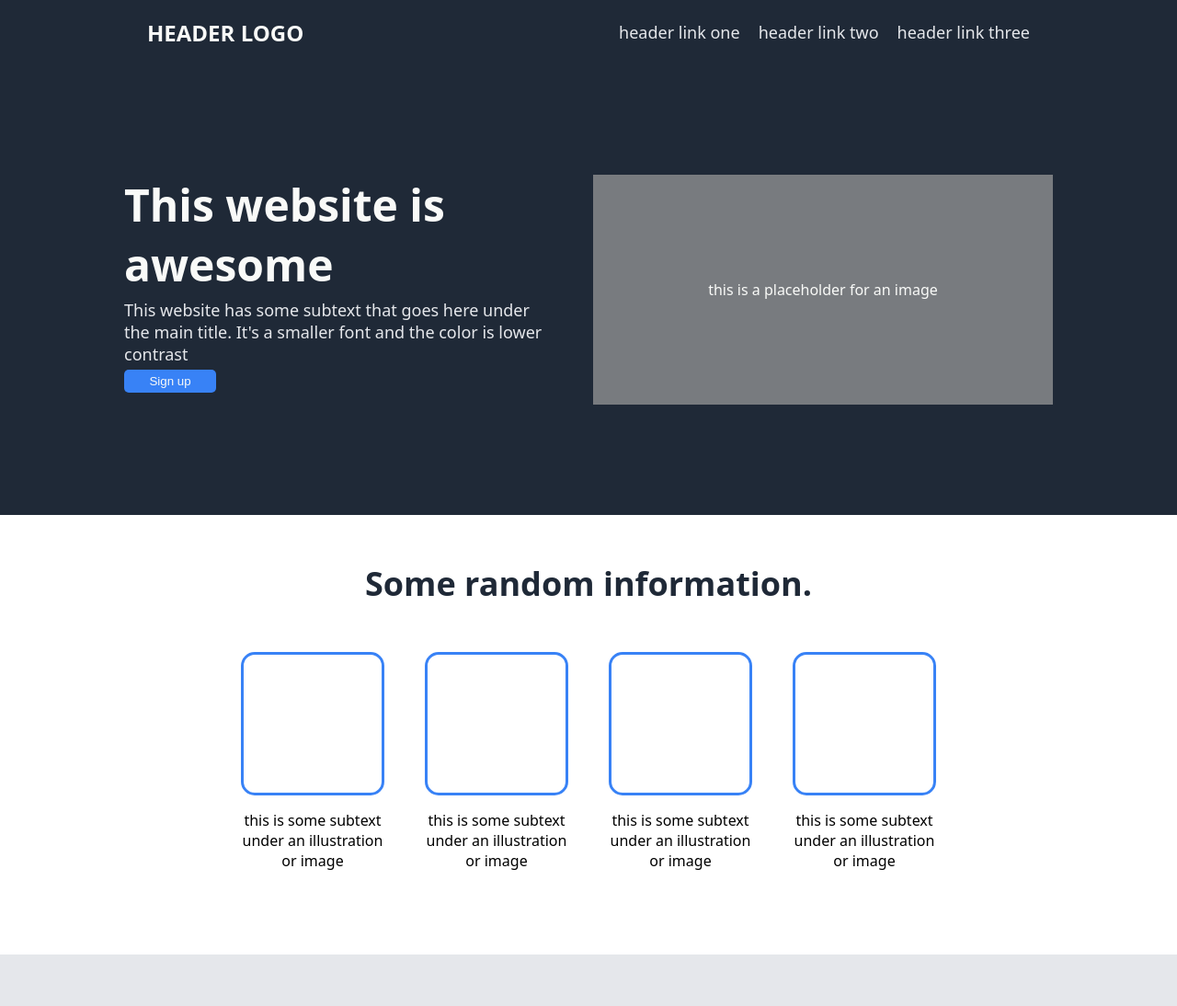
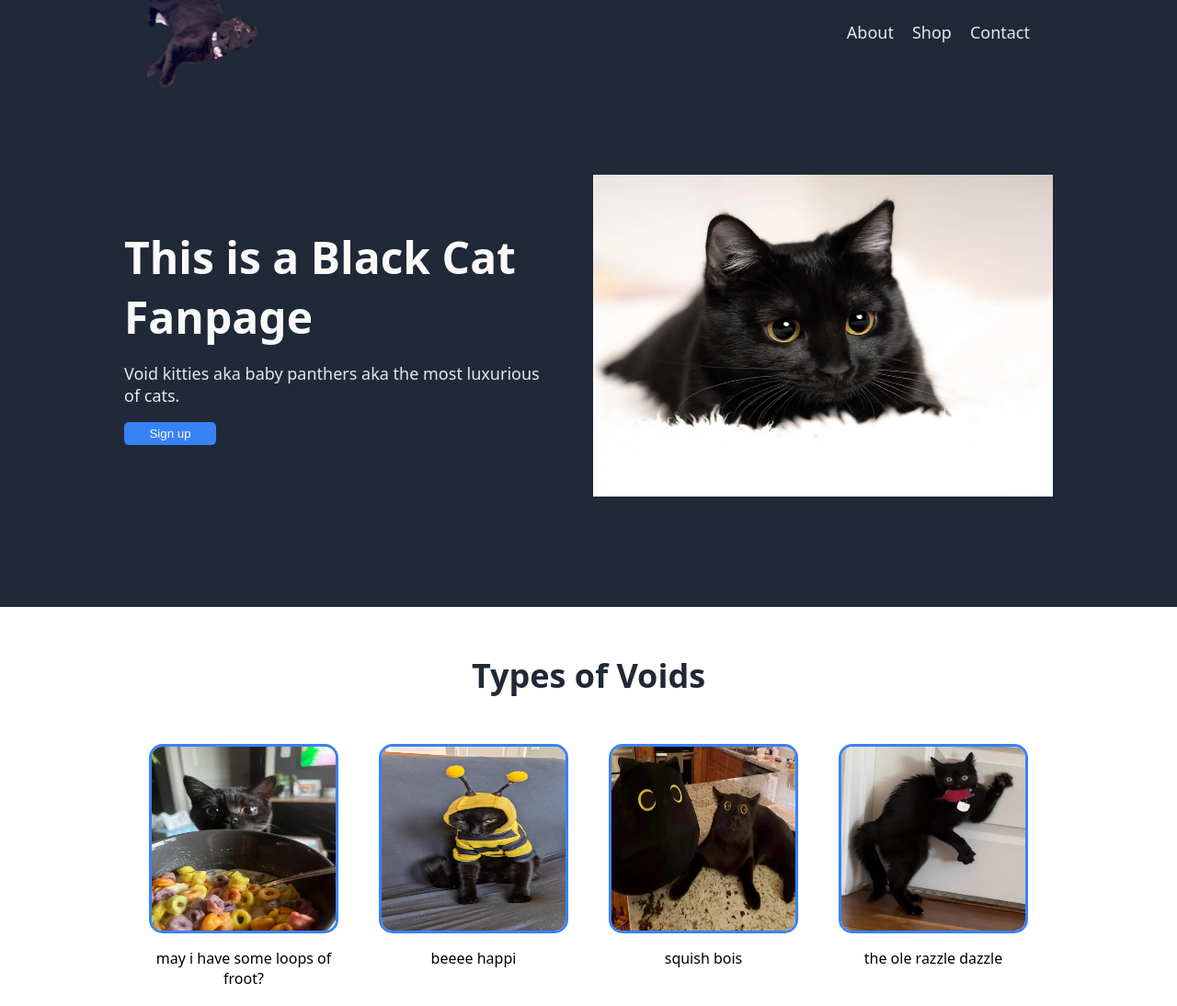
Before and after one commit to chancecodes/landing-page, a plain HTML site: page index.html in a window 1280 px wide. Shown: the top 1094 px of the page at 92% size. Drawn offline with Linux system fonts and the light colour scheme.

Commit message:
convert page to black cat fanpage with pictures

```diff
--- a/index.html
+++ b/index.html
@@ -8,55 +8,55 @@
 
     <body>
         <div class="header">
-            <div class="logo">HEADER LOGO</div>
+            <img src="pictures/derp.png" class="logo">
             <div class="toplinks">
-                <a href="#">header link one</a>
-                <a href="#">header link two</a>
-                <a href="#">header link three</a>
+                <a href="#">About</a>
+                <a href="#">Shop</a>
+                <a href="#">Contact</a>
             </div>
         </div>
 
         <div class="body1">
             <div class="hero">
-                <div class="main">This website is awesome</div>
-                <div class="subtext">This website has some subtext that goes here under the main title.  It's a smaller font and the color is lower contrast</div>
+                <div class="main">This is a Black Cat Fanpage</div>
+                <div class="subtext">Void kitties aka baby panthers aka the most luxurious of cats.</div>
                 <button class="click">Sign up</button>
             </div>
 
-            <div class="img">this is a placeholder for an image</div>
+            <img src="pictures/cutie.png" class="img">
         </div>
 
-        <h2 class="infoheader">Some random information.</h2>
+        <h2 class="infoheader">Types of Voids</h2>
         <div class="highlights">
             <div class="thumb">
-                <div class="container"></div>
-                <p class="desc">this is some subtext under an illustration or image</p>
+                <img src="pictures/fruitloop.png" class="container">
+                <p class="desc">may i have some loops of froot?</p>
             </div>
             <div class="thumb">
-                <div class="container"></div>
-                <p class="desc">this is some subtext under an illustration or image</p>
+                <img src="pictures/beeboi.png" class="container">
+                <p class="desc">beeee happi</p>
             </div>
             <div class="thumb">
-                <div class="container"></div>
-                <p class="desc">this is some subtext under an illustration or image</p>
+                <img src="pictures/suqish.png" class="container">
+                <p class="desc">squish bois</p>
             </div>
             <div class="thumb">
-                <div class="container"></div>
-                <p class="desc">this is some subtext under an illustration or image</p>
+                <img src="pictures/crabcat.png" class="container">
+                <p class="desc">the ole razzle dazzle</p>
             </div>
         </div>
 
         <div class="testimonial">
             <div class="thor">
-                <p class="quote">This is an inspiring quote, or a testimonial from a customer.  Maybe it's just filling up space, or maybe people will actually read it.  Who knows?  All I know is that it looks nice.</p>
-                <p class="author">-Thor, God of Thunder</p>
+                <p class="quote">You are now being owned by a void.  Always remember who's in charge (not you) when this small creature is hogging your bed or waking you up for breakfast at 5:30.  Always serve your void the best you can and you shall be rewarded with snuggles and purrs.  Occasionally dead things.</p>
+                <p class="author">-Barack Obama</p>
             </div>
         </div>
 
         <div class="cta">
             <div class="words">
-                <p class="call">Call to action! It's time!</p>
-                <p class="sign">Sign up for our product by clicking that button right over there!</p>
+                <p class="call">Keep up to date with Void Kitty news</p>
+                <p class="sign">Sign up for the latest information right now!</p>
             </div>
             <button class="click2">Sign up</button>
         </div>
--- a/style.css
+++ b/style.css
@@ -18,8 +18,8 @@ body {
 }
 
 .logo {
-    font-size: 24px;
-    font-weight: bold;
+    height: 120px;
+    width: 120px;
 }
 
 a, .subtext {
@@ -46,8 +46,12 @@ a {
 }
 
 .hero {
+    display:flex;
+    flex-direction: column;
     width: 460px;
     flex-shrink:0;
+    justify-content: center;
+    gap: 12px;
 }
 
 .main {
@@ -74,6 +78,7 @@ a {
     align-items: center;
     background: #787b7f;
     width: 500px;
+    height: 350px;
     flex-shrink:0;
 }
 
@@ -94,6 +99,7 @@ a {
     display: flex;
     gap: 40px;
     justify-content: center;
+    align-items: flex-start;
     margin-bottom: 75px;
 }
 
@@ -102,14 +108,14 @@ a {
     flex-direction: column;
     justify-content: center;
     align-items: center;
-    width: 160px;
+    width: 210px;
 }
 
 .container {
     border-radius: 15px;
     border: 3px solid #3882F6;
-    width: 150px;
-    height: 150px;
+    width: 200px;
+    height: 200px;
 }
 
 .desc {
@@ -151,6 +157,7 @@ a {
     margin: 70px 150px;
     height: 110px;
     padding: 0 120px;
+    flex-grow: 0;
 }
 
 .call, .click2 {
```
Also changed, not shown: pictures/beeboi.png (added), pictures/crabcat.png (added), pictures/cutie.png (added), pictures/derp.png (added), pictures/fruitloop.png (added), pictures/suqish.png (added).
